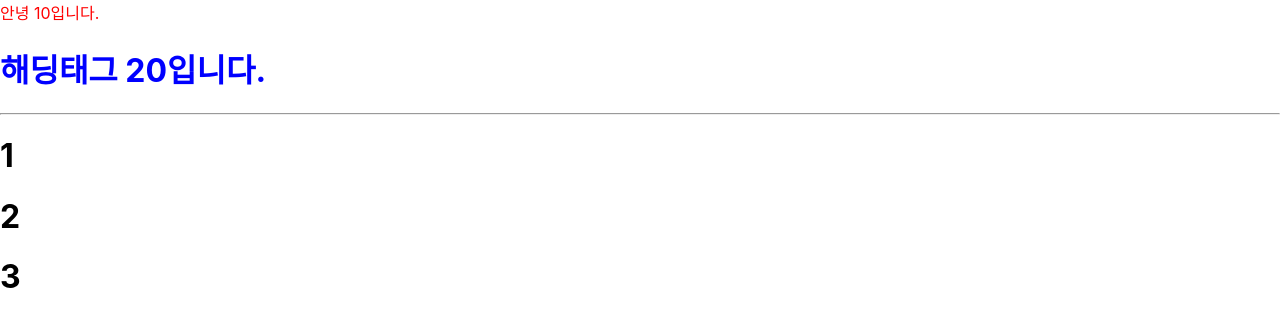
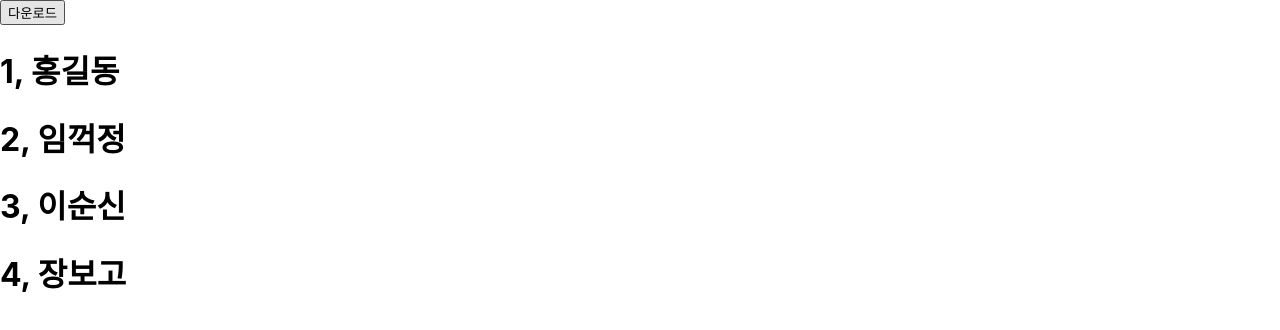
Before and after one commit to qlsdud0604/react-basic, a React (Create React App) app: page / in a window 1280 px wide. Shown: the top 330 px of the page. Built offline with nearby package versions, Linux system fonts and the light colour scheme.

Commit message:
useState, 렌더링 실행 조건 학습

```diff
--- a/src/App.js
+++ b/src/App.js
@@ -1,31 +1,77 @@
+import { useState } from 'react';
 import './App.css';
 
-let a = 10; // 변수
-const b = 20; // 상수
+function App() {
+  /* 일반적인 변수의 사용 */
+  // let number = 1;
 
-function App() {
-  let c = [1, 2, 3];
+  // const add = () => {
+  //   number++;
+  //   console.log(number);
+  // };
+
+  /* useState의 사용 */
+  // const [number, setNumber] = useState(1);
+
+  // const add = () => {
+  //   setNumber(number + 1);
+  //   console.log(number);
+  // };
+
+  /* 상태값이 동일해도 레퍼런스가 다르다면 다시 렌더링 됨 */
+  // console.log('App 실행됨');
+
+  // const [users, setUsers] = useState([
+  //   { id: 1, name: '홍길동' },
+  //   { id: 2, name: '임꺽정' },
+  //   { id: 3, name: '이순신' },
+  //   { id: 4, name: '장보고' },
+  // ]);
+
+  // const download = () => {
+  //   let sample = [
+  //     { id: 1, name: '홍길동' },
+  //     { id: 2, name: '임꺽정' },
+  //     { id: 3, name: '이순신' },
+  //     { id: 4, name: '장보고' },
+  //   ];
+
+  //   setUsers(sample);
+  // };
+
+  /* 상태값이 변경되어도 레퍼런스가 동일하다면 다시 렌더링 되지 않음 */
+  let sample = [
+    { id: 1, name: '홍길동' },
+    { id: 2, name: '임꺽정' },
+    { id: 3, name: '이순신' },
+    { id: 4, name: '장보고' },
+  ];
+
+  const [users, setUsers] = useState(sample);
+
+  const download = () => {
+    sample.push({ id: 5, name: '강감찬' });
+
+    setUsers(sample);
+  };
+
   return (
+    // <div>
+    //   <h1> 숫자 : {number}</h1>
+    //   <button onClick={add}>더하기</button>
+    // </div>
     <div>
-      <div style={myStyle}>
-        안녕 {a === 10 ? '10입니다.' : '10이 아닙니다.'}
-      </div>
-      <h1 className="box-style">해딩태그 {b === 20 && '20입니다.'}</h1>
-      <hr />
-      <div>
-        {c.map((n) => (
-          <h1>{n}</h1>
-        ))}
-      </div>
+      <button onClick={download}>다운로드</button>
+      {users.map((user) => (
+        <h1>
+          {user.id}, {user.name}
+        </h1>
+      ))}
     </div>
   );
 }
 
 export default App;
-
-const myStyle = {
-  color: 'red',
-};
 
 // 1. React는 리턴 시 하나의 Dom(태그)만 리턴할 수 있음
 // 2. 변수선언은 let 혹은 const로만 해야함 (var의 경우 변수의 scope가 일반적인 언어와는 다름)
```
Also changed, not shown: src/Sub.js (added, +11 -0 lines).
